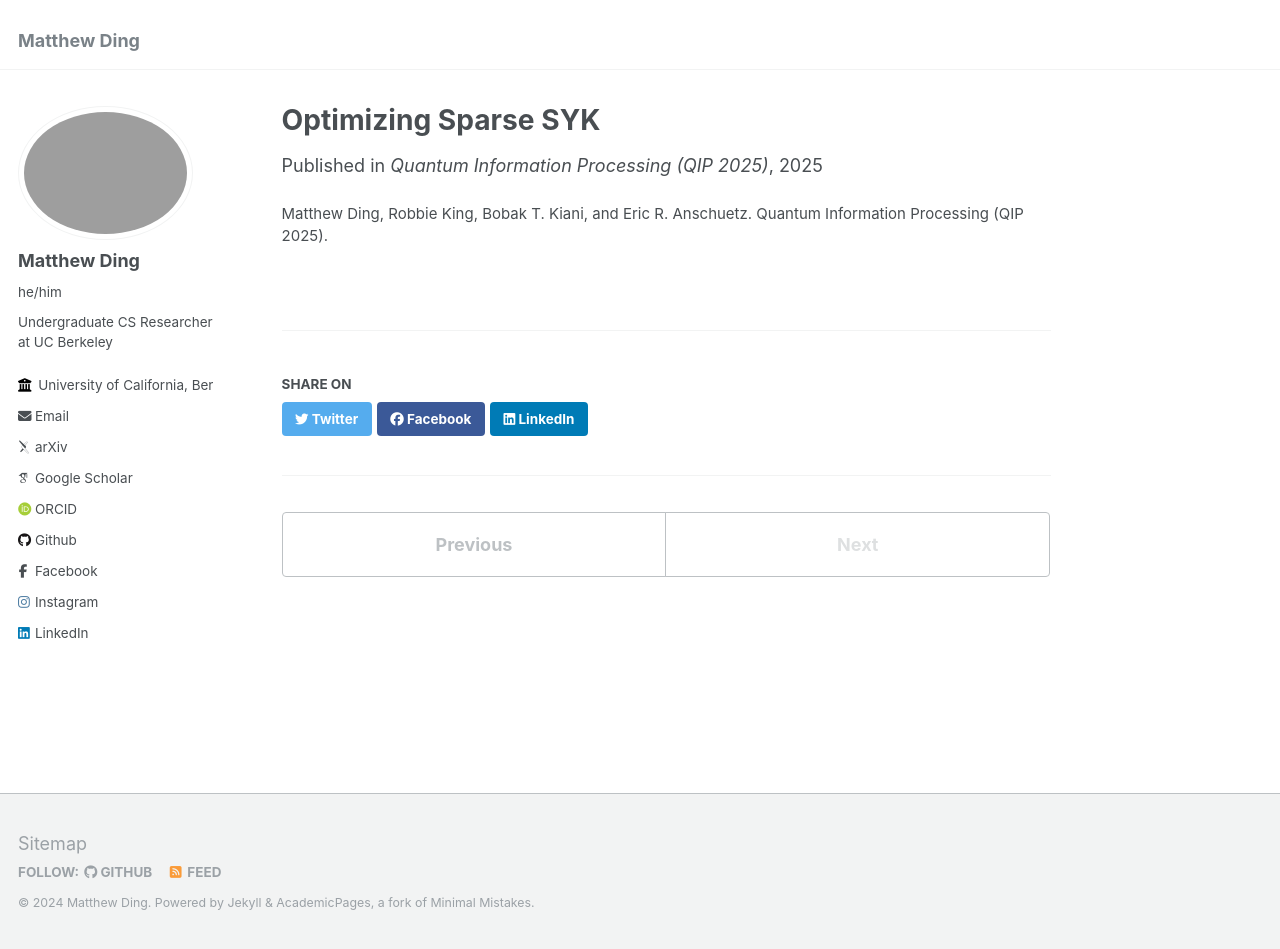
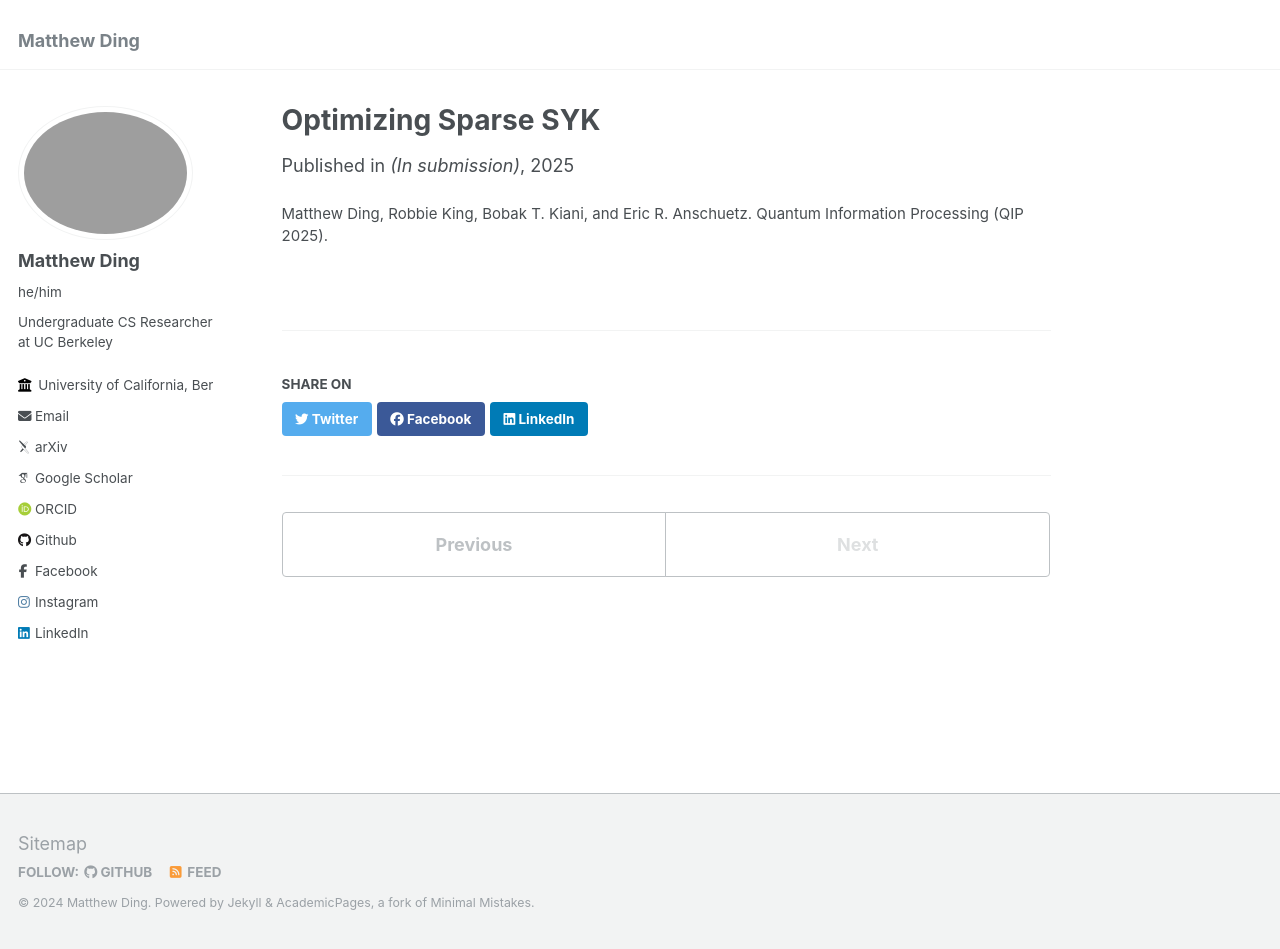
Before and after one commit to matthew-ding/matthew-ding.github.io, a Jekyll site: the page built from _publications/2024-10-04-syk.md, in a window 1280 px wide and 949 px high. Built offline with Jekyll 4.4.1, drawn with Linux system fonts in a browser that asks for light colours; some web fonts are replaced.

```diff
--- a/_publications/2024-10-04-syk.md
+++ b/_publications/2024-10-04-syk.md
@@ -1,10 +1,10 @@
 ---
 title: "Optimizing Sparse SYK"
-collection: publications
+collection: manuscript
 permalink: /publication/2024-10-04-syk
 # excerpt: "Modern chained Byzantine Fault Tolerant (BFT) systems leverage a combination of pipelining and leader rotation to obtain both efficiency and fairness. These protocols, however, require a sequence of three or four consecutive honest leaders to commit operations. Therefore, even simple leader failures such as crashes can weaken liveness, resulting in high commit latency or lack of commit all together. We show that, unfortunately, this vulnerability is inherent to all existing BFT protocols that rotate leaders with pipelined agreement. To resolve this liveness shortcoming we present BeeGees1, a novel chained BFT protocol that successfully commits blocks even with non-consecutive honest leaders. It does this while also maintaining quadratic word complexity with threshold signatures, linear word complexity with SNARKs, and responsiveness between consecutive honest leaders. BeeGees reduces the expected commit latency of HotStuff by a factor of three under failures, and the worst-case latency by a factor of seven."
 date: 2025-02-24
-venue: "Quantum Information Processing (QIP 2025)"
+venue: "(In submission)"
 slidesurl: # 'http://academicpages.github.io/files/slides1.pdf'
 paperurl: # 'https://dl.acm.org/doi/10.1145/3583668.3594572'
 citation: "Matthew Ding, Robbie King, Bobak T. Kiani, and Eric R. Anschuetz. Quantum Information Processing (QIP 2025)."
```
